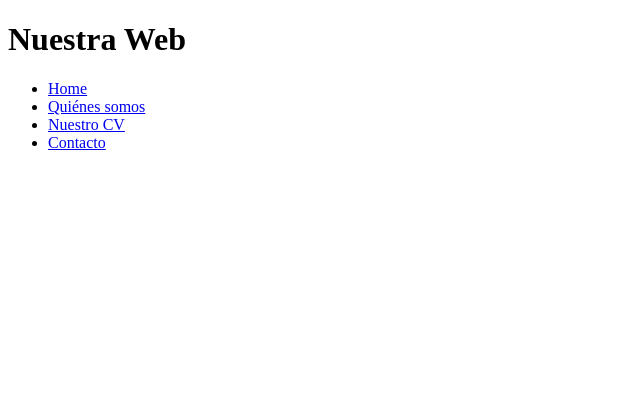
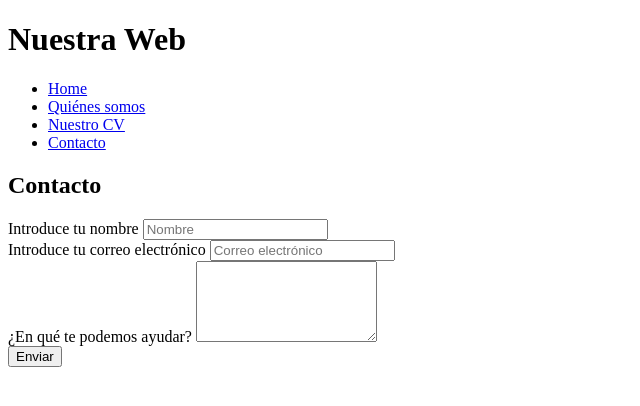
Before and after one commit to jaumecuadrada/202301-w1ch2-Jaume-Cuadrada-Inge-Heeringa, a website: page src/contacto.html in a window 1280 px wide. Shown: the whole page, without its empty margins (0-640 px from the left). Drawn offline with Linux system fonts and the light colour scheme.

Commit message:
Create contact page

```diff
--- a/src/contacto.html
+++ b/src/contacto.html
@@ -20,7 +20,24 @@
       </ul>
     </nav>
   </header>
-  <!--La sección Contacto debe llevar un formulario que pida Nombre, Email y Comentarios (el email tiene que ser obligatorio).-->
+  <main>
+    <h2>Contacto</h2>
+    <form>
+      <div>
+        <label for="name">Introduce tu nombre</label>
+        <input type="text" name="name" id="name" placeholder="Nombre">
+      </div>
+      <div>
+        <label for="email">Introduce tu correo electrónico</label>
+        <input type="email" name="email" id="email" placeholder="Correo electrónico" required>
+      </div>
+      <div>
+        <label for="comment">¿En qué te podemos ayudar?</label>
+        <textarea name="comment" id="comment" cols="20" rows="5"></textarea>
+      </div>
+      <button type="submit">Enviar</button>
+    </form>
+  </main>
 </body>
 
 </html>
```
